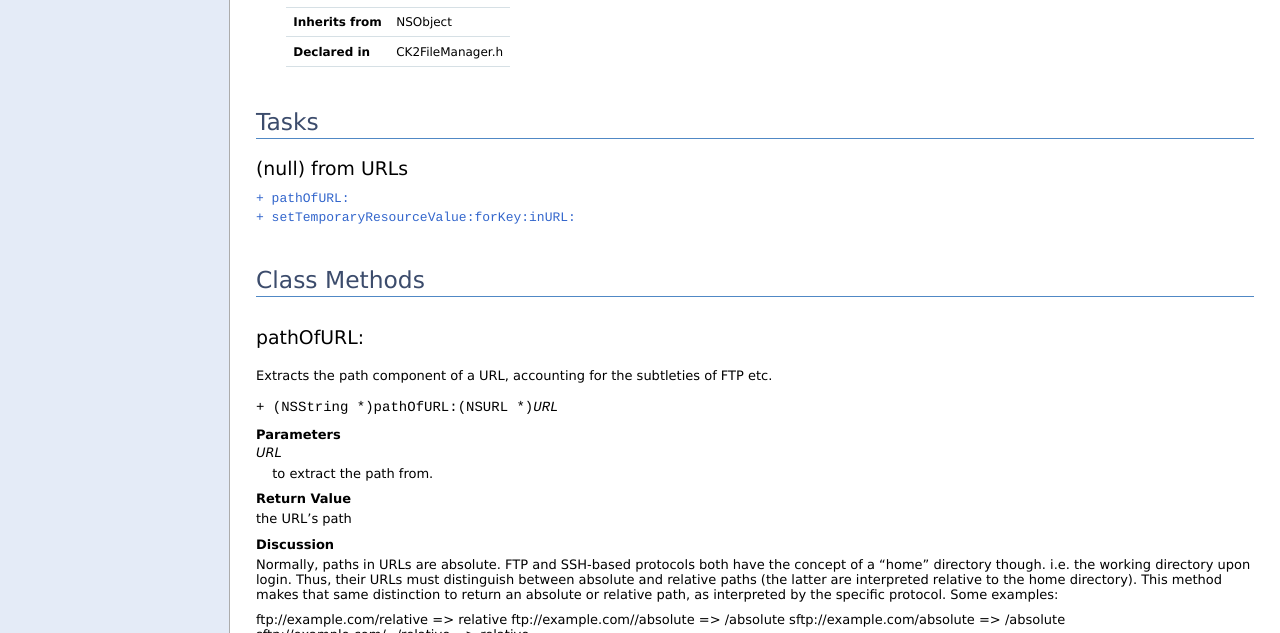
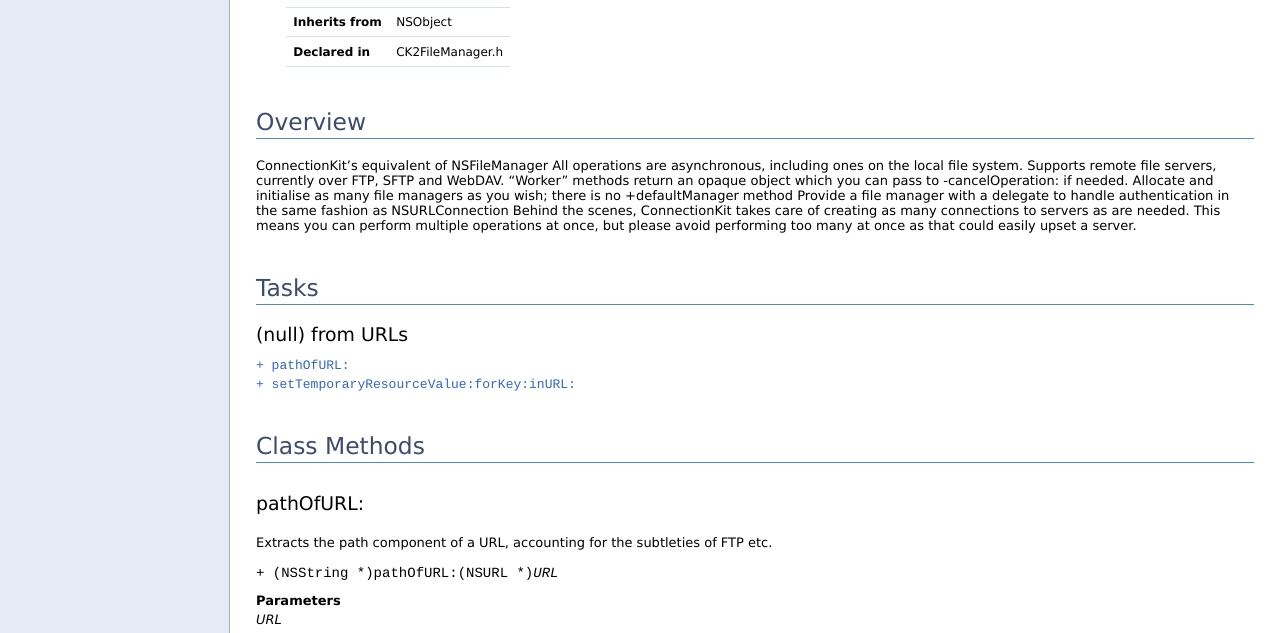
Before and after one commit to karelia/ConnectionKit, a plain HTML site: page Documentation/Classes/CK2FileManager.html in a window 1280 px wide. Shown: the part 167-800 px from the top of the page. Drawn offline with Linux system fonts and the light colour scheme.

Commit message:
Update documentation

```diff
--- a/Documentation/Classes/CK2FileManager.html
+++ b/Documentation/Classes/CK2FileManager.html
@@ -27,6 +27,8 @@
 					<select id="jumpTo">
 	<option value="top">Jump To&#133;</option>
 
+	<option value="overview">Overview</option>
+
 
 
 
@@ -54,6 +56,8 @@
 		</header>
 		<nav id="tocContainer" class="isShowingTOC">
 			<ul id="toc" role="tree">
+
+<li role="treeitem"><span class="nodisclosure"></span><span class="sectionName"><a href="#overview">Overview</a></span></li>
 
 
 
@@ -109,6 +113,23 @@
 </tr>
 						</tbody></table></div>
 
+
+
+
+					<div class="section section-overview">
+						<a title="Overview" name="overview"></a>
+						<h2 class="subtitle subtitle-overview">Overview</h2>
+						<p>ConnectionKit&rsquo;s equivalent of NSFileManager
+All operations are asynchronous, including ones on the local file system.
+Supports remote file servers, currently over FTP, SFTP and WebDAV.
+&ldquo;Worker&rdquo; methods return an opaque object which you can pass to -cancelOperation: if needed.
+Allocate and initialise as many file managers as you wish; there is no +defaultManager method
+Provide a file manager with a delegate to handle authentication in the same fashion as NSURLConnection
+Behind the scenes, ConnectionKit takes care of creating as many connections to
+servers as are needed. This means you can perform multiple operations at once,
+but please avoid performing too many at once as that could easily upset a
+server.</p>
+					</div>
 
 
 
```
Also changed, not shown: 2 other files.
